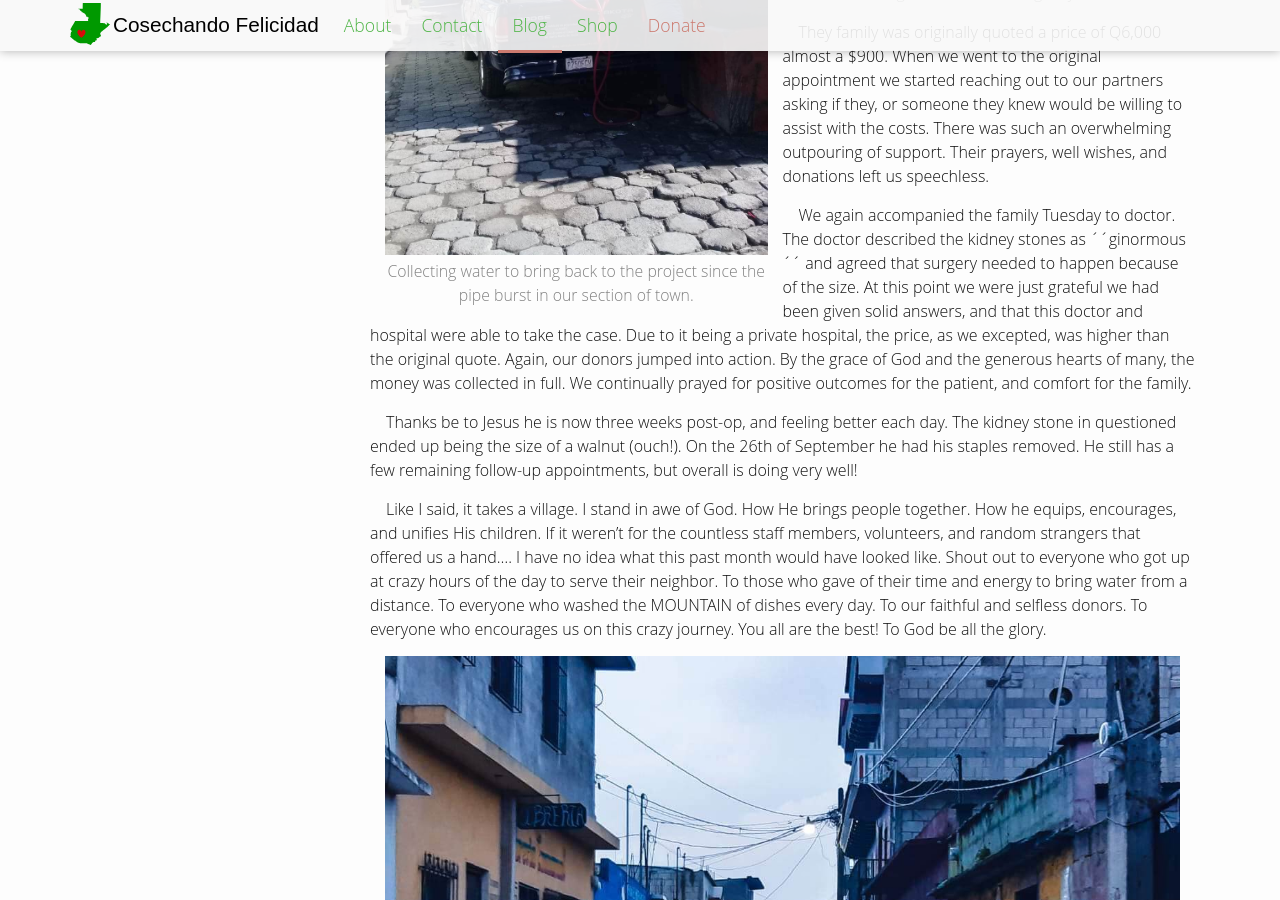
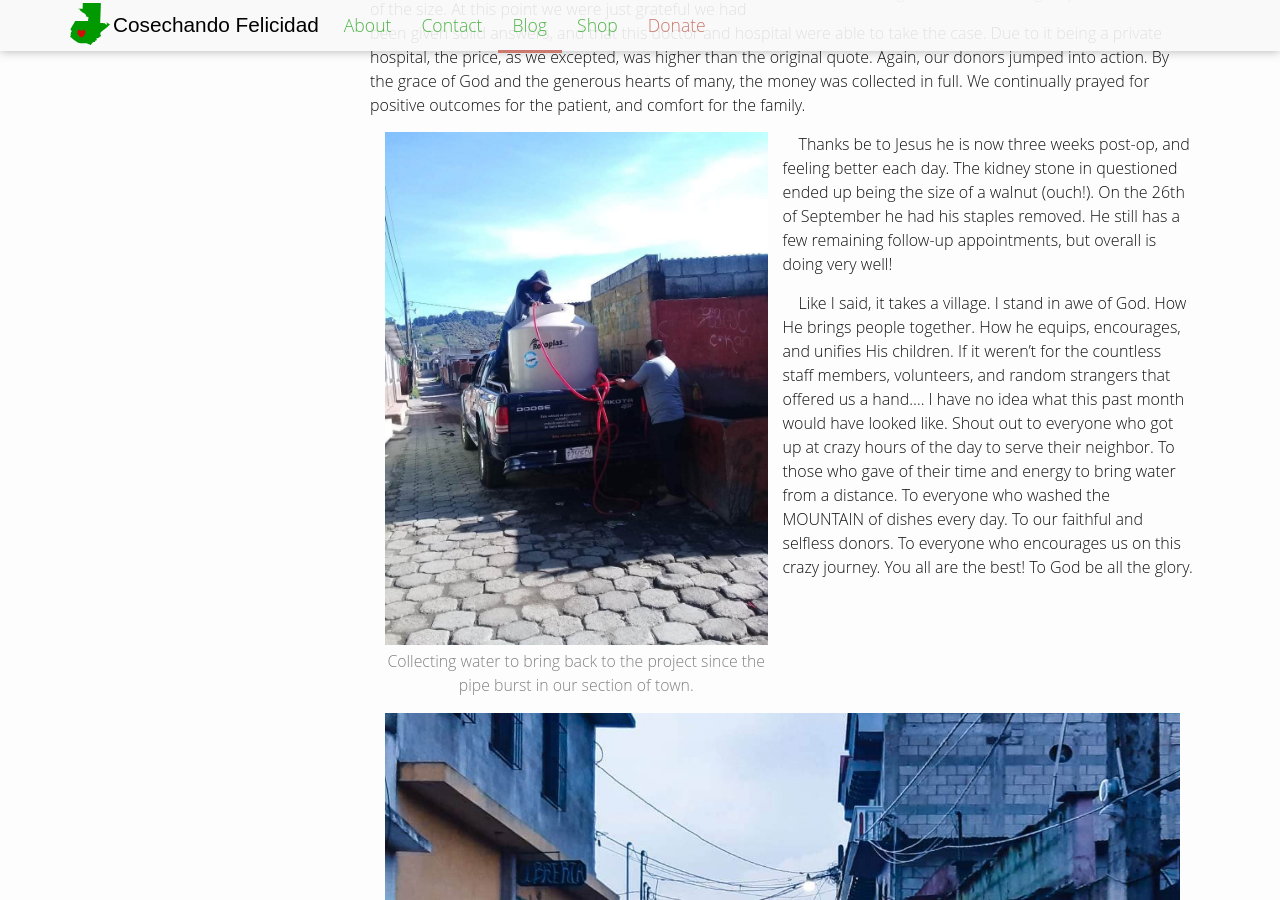
Before and after one commit to harvestinghappiness/harvestinghappiness.github.io, a Jekyll site: the page built from _posts/2019-10-02-It-Takes-a-Village.md, in a window 1280 px wide and 900 px high, scrolled down 2134 px. Built offline with Jekyll 4.4.1, drawn with Linux system fonts in a browser that asks for light colours; comment, search, counter and statistics services are not loaded.

Commit message:
more layout updates

```diff
--- a/_posts/2019-10-02-It-Takes-a-Village.md
+++ b/_posts/2019-10-02-It-Takes-a-Village.md
@@ -26,11 +26,11 @@ They called the project on their way home from the hospital to inquire about the
 
 While all of this was going on there were still a ton of things to attend to at the project. A water pipe that supplies half of the town had broken, meaning there was no water at the project for about a week. Home visitations still needed to occur. Food still needed to be bought, and prepared. The elder’s clothes still needed to be collected, washed, folded, and returned. Monthly payments needed to be made for the scholarships we give. Daily new people flowed in seeking help…. In the back of our minds we are still thinking about the surgery we know would have to happen sooner or later.
 
-{% include figure.html src="blog-10-02-19/pic4.jpg" size="half" caption="Collecting water to bring back to the project since the pipe burst in our section of town." %}
-
 They family was originally quoted a price of Q6,000 almost a $900. When we went to the original appointment we started reaching out to our partners asking if they, or someone they knew would be willing to assist with the costs. There was such an overwhelming outpouring of support. Their prayers, well wishes, and donations left us speechless.
 
 We again accompanied the family Tuesday to doctor. The doctor described the kidney stones as      ´´ginormous´´ and agreed that surgery needed to happen because of the size. At this point we were just grateful we had been given solid answers, and that this doctor and hospital were able to take the case. Due to it being a private hospital, the price, as we excepted, was higher than the original quote. Again, our donors jumped into action. By the grace of God and the generous hearts of many, the money was collected in full. We continually prayed for positive outcomes for the patient, and comfort for the family.
+
+{% include figure.html src="blog-10-02-19/pic4.jpg" size="half" caption="Collecting water to bring back to the project since the pipe burst in our section of town." %}
 
 Thanks be to Jesus he is now three weeks post-op, and feeling better each day. The kidney stone in questioned ended up being the size of a walnut (ouch!). On the 26th of September he had his staples removed. He still has a few remaining follow-up appointments, but overall is doing very well!
 
```
